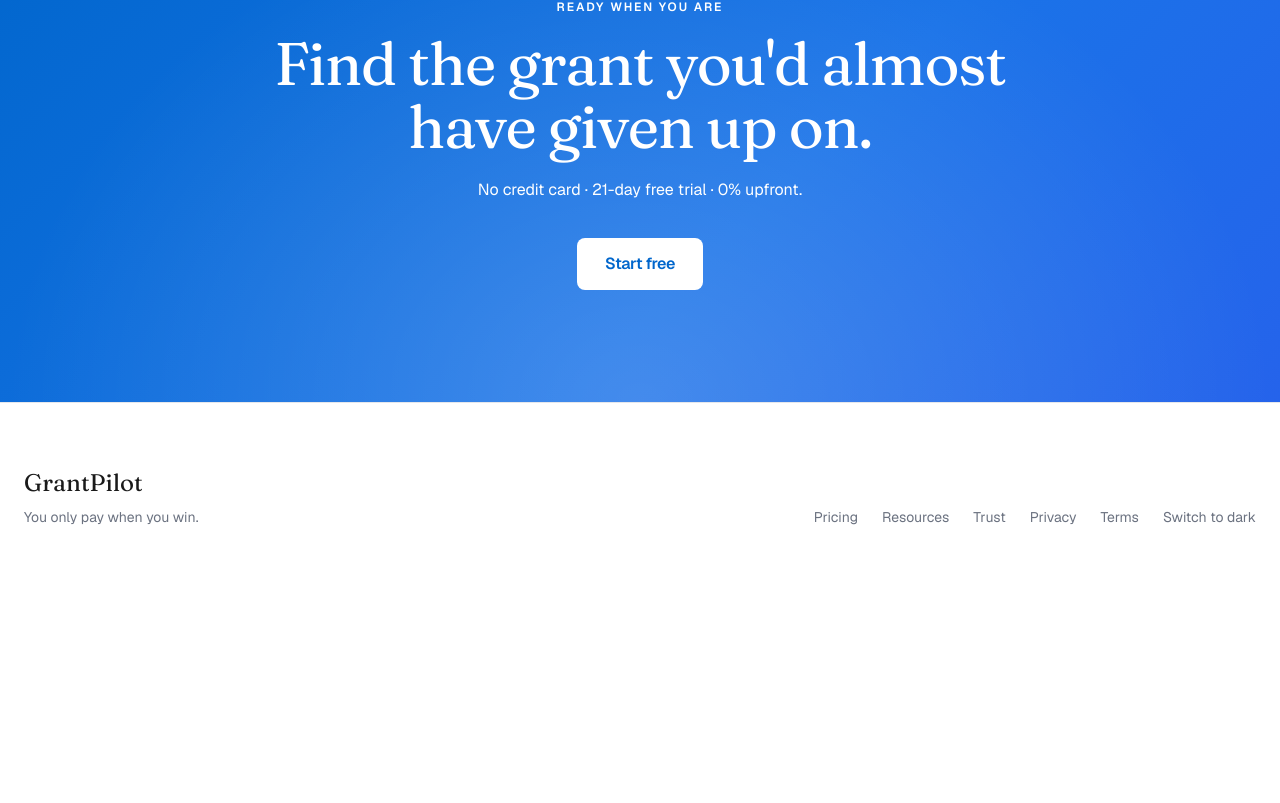
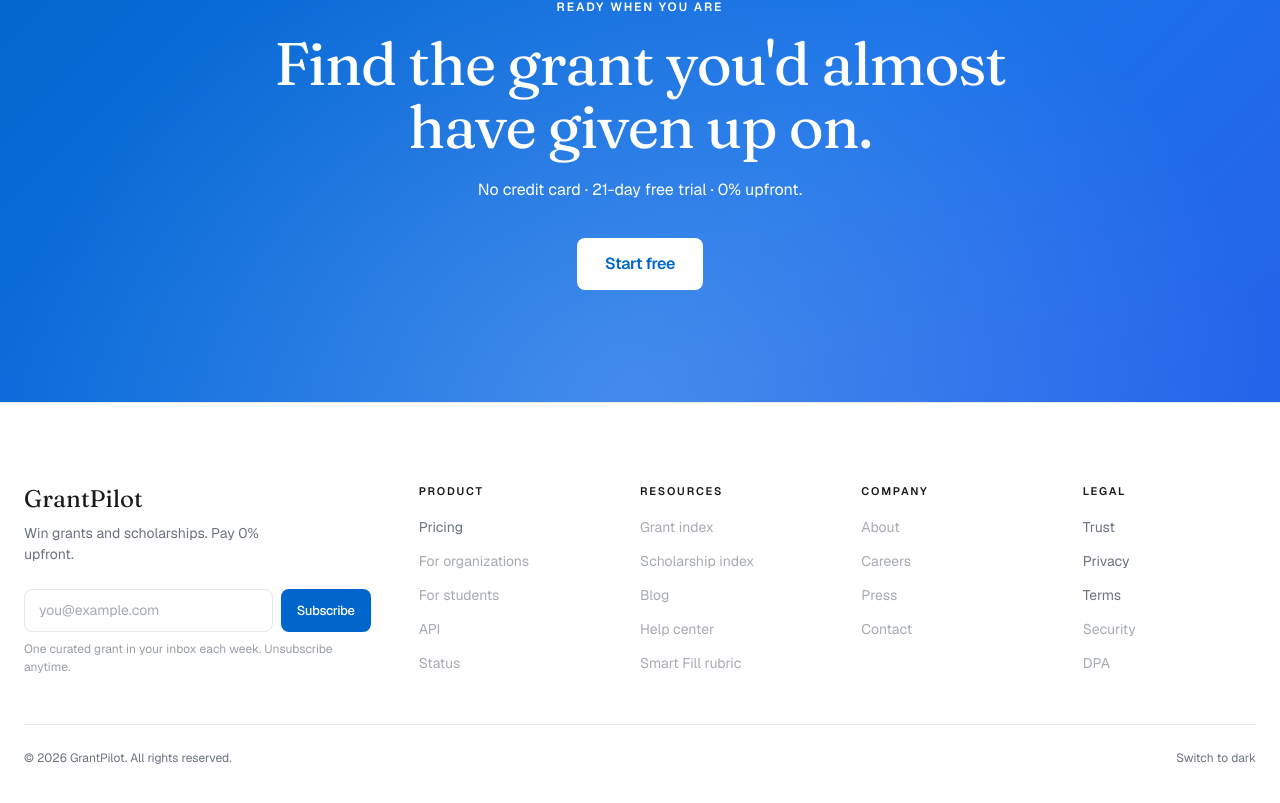
Before and after one commit to Hempp/grant-finder-pro, a Next.js app: page / in a window 1280 px wide. Shown: the part 6171-6974 px from the top of the page. Before the commit the page ends 6763 px from the top, so only its background shows below. Built offline with nearby package versions, Linux system fonts and the light colour scheme; no server answers.

Commit message:
feat(landing): v2 — 4-column premium footer + email-capture stub

```diff
--- a/src/components/landing/EditorialFooter.tsx
+++ b/src/components/landing/EditorialFooter.tsx
@@ -7,6 +7,74 @@ import {
   setStoredThemeMode,
   type ThemeMode,
 } from "@/lib/theme-mode";
+
+const PRODUCT_LINKS = [
+  { label: "Pricing", href: "/pricing" },
+  { label: "For organizations", href: "/#for-orgs", disabled: true },
+  { label: "For students", href: "/#for-students", disabled: true },
+  { label: "API", href: "/api-docs", disabled: true },
+  { label: "Status", href: "/status", disabled: true },
+];
+
+const RESOURCE_LINKS = [
+  { label: "Grant index", href: "/grants", disabled: true },
+  { label: "Scholarship index", href: "/scholarships", disabled: true },
+  { label: "Blog", href: "/blog", disabled: true },
+  { label: "Help center", href: "/help", disabled: true },
+  { label: "Smart Fill rubric", href: "/smart-fill", disabled: true },
+];
+
+const COMPANY_LINKS = [
+  { label: "About", href: "/about", disabled: true },
+  { label: "Careers", href: "/careers", disabled: true },
+  { label: "Press", href: "/press", disabled: true },
+  { label: "Contact", href: "/contact", disabled: true },
+];
+
+const LEGAL_LINKS = [
+  { label: "Trust", href: "/trust" },
+  { label: "Privacy", href: "/privacy" },
+  { label: "Terms", href: "/terms" },
+  { label: "Security", href: "/security", disabled: true },
+  { label: "DPA", href: "/dpa", disabled: true },
+];
+
+function FooterColumn({
+  title,
+  items,
+}: {
+  title: string;
+  items: { label: string; href: string; disabled?: boolean }[];
+}) {
+  return (
+    <nav aria-label={title}>
+      <p className="text-[11px] font-semibold tracking-[0.16em] uppercase text-ink mb-4">
+        {title}
+      </p>
+      <ul className="space-y-2.5">
+        {items.map((item) => (
+          <li key={item.label}>
+            {item.disabled ? (
+              <span
+                className="text-[14px] text-ink-2/60 cursor-not-allowed"
+                title="Coming soon"
+              >
+                {item.label}
+              </span>
+            ) : (
+              <Link
+                href={item.href}
+                className="text-[14px] text-ink-2 hover:text-ink transition-colors duration-[var(--dur-fast)] ease-[var(--ease-out)] focus-visible:outline-2 focus-visible:outline-offset-2 focus-visible:outline-accent"
+              >
+                {item.label}
+              </Link>
+            )}
+          </li>
+        ))}
+      </ul>
+    </nav>
+  );
+}
 
 export function EditorialFooter() {
   const [mode, setMode] = useState<ThemeMode>("auto");
@@ -33,56 +101,59 @@ export function EditorialFooter() {
   };
 
   return (
-    <footer className="border-t border-rule py-12 md:py-16">
-      <div className="container mx-auto px-4 sm:px-6">
-        <div className="flex flex-col md:flex-row md:items-end md:justify-between gap-8">
+    <footer className="border-t border-rule">
+      <div className="container mx-auto px-4 sm:px-6 py-14 md:py-20">
+        <div className="grid grid-cols-1 lg:grid-cols-[2fr_1fr_1fr_1fr_1fr] gap-10 lg:gap-12 mb-12">
           <div>
             <p className="font-display text-2xl text-ink mb-2">GrantPilot</p>
-            <p className="text-[14px] text-ink-2">
-              You only pay when you win.
+            <p className="text-[14px] text-ink-2 max-w-[28ch] mb-6">
+              Win grants and scholarships. Pay 0% upfront.
+            </p>
+            <form
+              action=""
+              onSubmit={(e) => e.preventDefault()}
+              className="flex flex-col sm:flex-row gap-2 max-w-[360px]"
+              aria-label="Newsletter signup"
+            >
+              <label htmlFor="footer-email" className="sr-only">
+                Email address
+              </label>
+              <input
+                id="footer-email"
+                type="email"
+                required
+                placeholder="you@example.com"
+                className="flex-1 text-[14px] px-3.5 py-2.5 rounded-lg border border-rule bg-surface text-ink placeholder:text-ink-2/60 focus-visible:outline-2 focus-visible:outline-offset-2 focus-visible:outline-accent"
+              />
+              <button
+                type="submit"
+                className="bg-accent text-surface text-[13px] font-medium tracking-tight rounded-lg px-4 py-2.5 hover:bg-ink transition-colors duration-[var(--dur-fast)] ease-[var(--ease-out)] focus-visible:outline-2 focus-visible:outline-offset-2 focus-visible:outline-accent"
+              >
+                Subscribe
+              </button>
+            </form>
+            <p className="text-[12px] text-ink-2/70 mt-2 max-w-[360px]">
+              One curated grant in your inbox each week. Unsubscribe anytime.
             </p>
           </div>
-          <nav className="flex flex-wrap gap-x-6 gap-y-2 text-[14px] text-ink-2">
-            <Link
-              href="/pricing"
-              className="hover:text-ink focus-visible:outline-2 focus-visible:outline-offset-2 focus-visible:outline-accent"
-            >
-              Pricing
-            </Link>
-            <Link
-              href="/resources"
-              className="hover:text-ink focus-visible:outline-2 focus-visible:outline-offset-2 focus-visible:outline-accent"
-            >
-              Resources
-            </Link>
-            <Link
-              href="/trust"
-              className="hover:text-ink focus-visible:outline-2 focus-visible:outline-offset-2 focus-visible:outline-accent"
-            >
-              Trust
-            </Link>
-            <Link
-              href="/privacy"
-              className="hover:text-ink focus-visible:outline-2 focus-visible:outline-offset-2 focus-visible:outline-accent"
-            >
-              Privacy
-            </Link>
-            <Link
-              href="/terms"
-              className="hover:text-ink focus-visible:outline-2 focus-visible:outline-offset-2 focus-visible:outline-accent"
-            >
-              Terms
-            </Link>
+          <FooterColumn title="Product" items={PRODUCT_LINKS} />
+          <FooterColumn title="Resources" items={RESOURCE_LINKS} />
+          <FooterColumn title="Company" items={COMPANY_LINKS} />
+          <FooterColumn title="Legal" items={LEGAL_LINKS} />
+        </div>
+        <div className="flex flex-col sm:flex-row sm:items-center sm:justify-between gap-4 pt-6 border-t border-rule">
+          <p className="text-[12px] text-ink-2">
+            © {new Date().getFullYear()} GrantPilot. All rights reserved.
+          </p>
           {hydrated && (
             <button
               type="button"
               onClick={handleToggle}
-                className="hover:text-ink underline-offset-4 hover:underline focus-visible:outline-2 focus-visible:outline-offset-2 focus-visible:outline-accent"
+              className="text-[12px] text-ink-2 hover:text-ink underline-offset-4 hover:underline focus-visible:outline-2 focus-visible:outline-offset-2 focus-visible:outline-accent"
             >
               {effective === "dark" ? "Switch to light" : "Switch to dark"}
             </button>
           )}
-          </nav>
         </div>
       </div>
     </footer>
```
Lines whose indentation alone changed are shown as unchanged.
